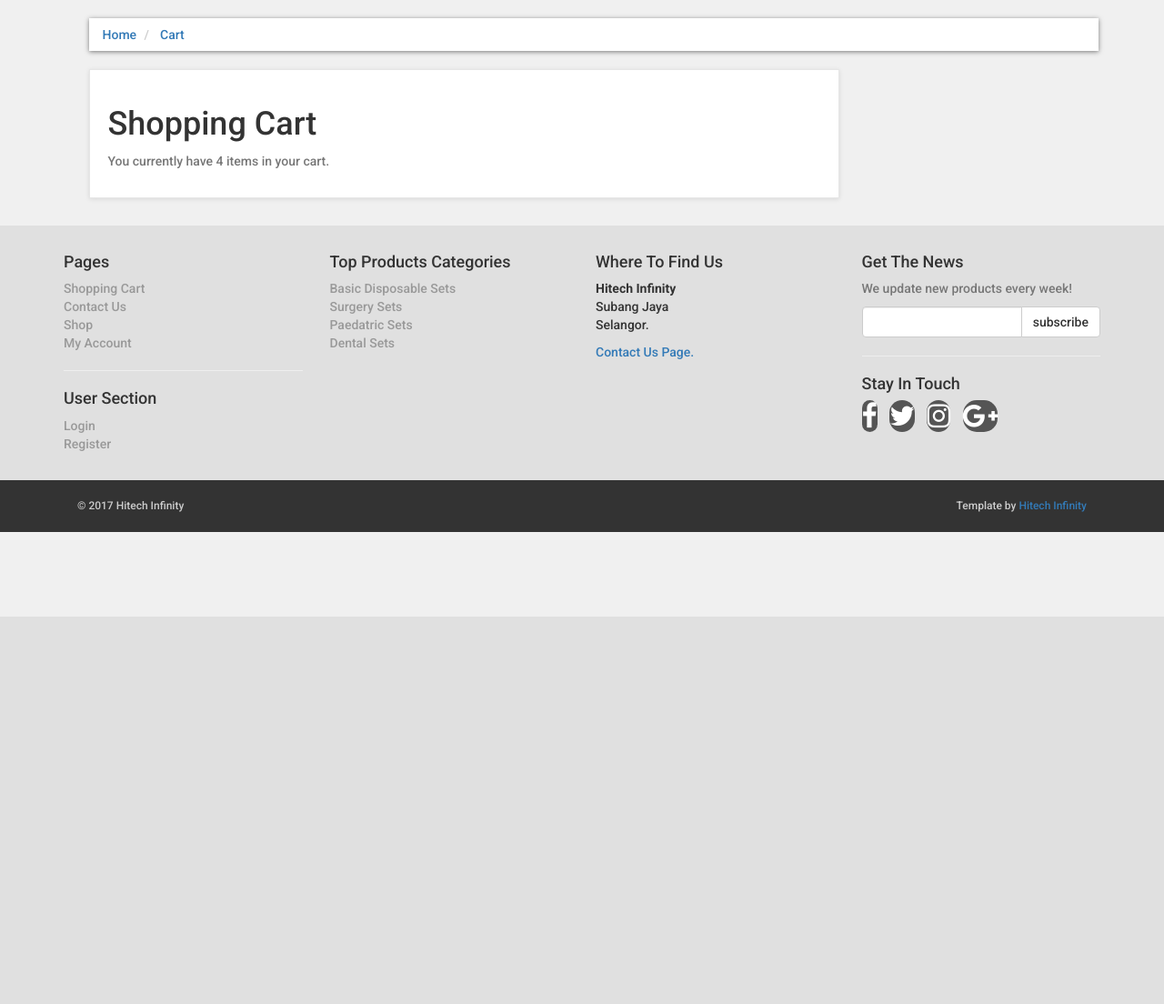
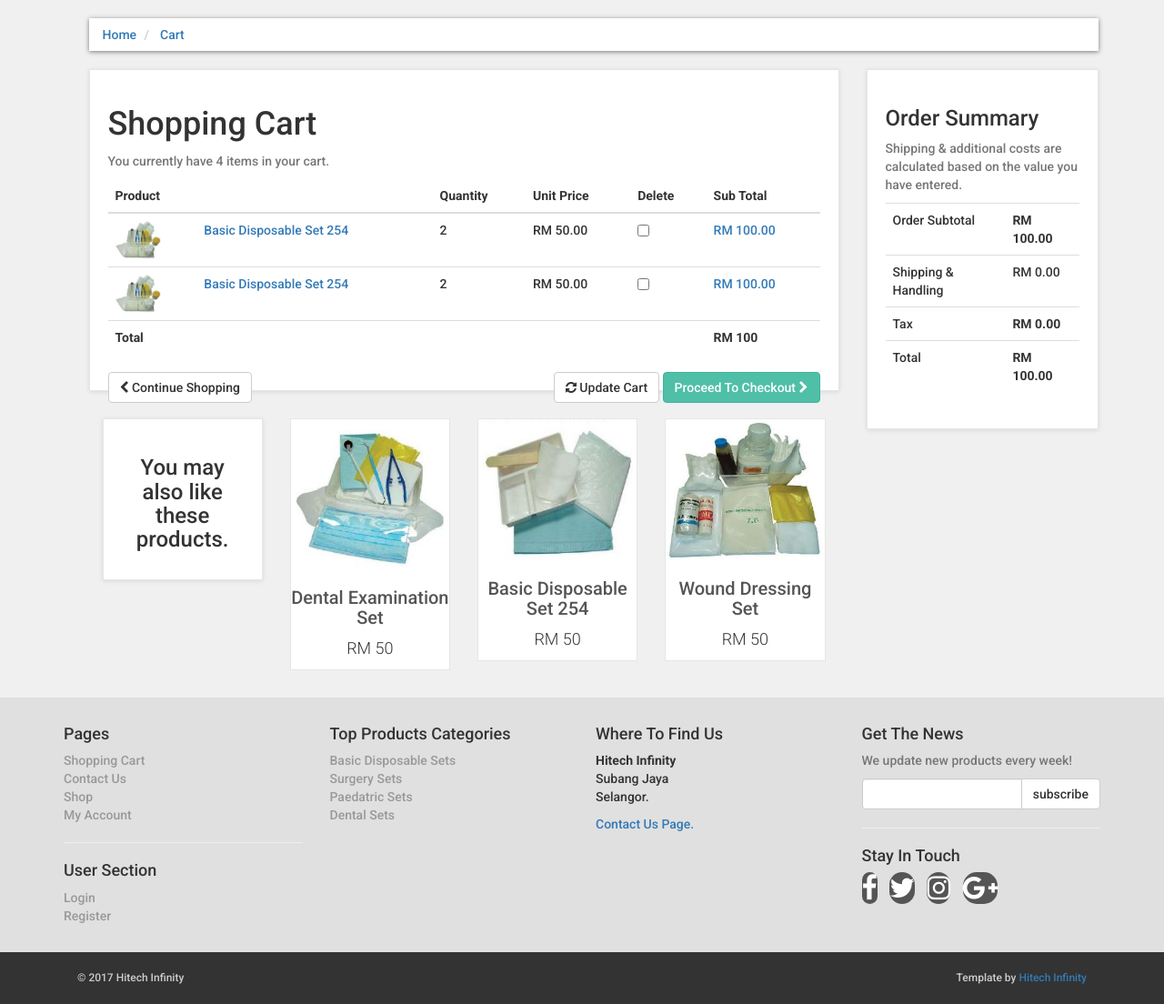
Before and after one commit to sharvinbala/e-commerce, a PHP site: page /cart.php in a window 1280 px wide. Shown: the part 122-1226 px from the top of the page at 91% size. Before the commit the page ends 800 px from the top, so only its background shows below. Run offline with PHP 8.4, Linux system fonts and the light colour scheme.

Commit message:
created order summary, buttons in the cart.php havent style

```diff
--- a/cart.php
+++ b/cart.php
@@ -152,20 +152,171 @@
 				</li>
 			</ul><!-- breadcrumb starts -->
 		</div><!-- col md 12 ends -->
-
-
 		<div class="col-md-9" id="cart"><!-- col md 9 start -->
 			<div class="box"><!-- box start -->
 				<form action="cart.php" method="post" enctype="multipart-form-data"><!--form starts -->
 					<h1>Shopping Cart</h1>
 					<p class="text-muted">You currently have 4 items in your cart.</p>
 						<div class="table-responsive"><!--table responsive starts -->
+							<table class="table"><!--table starts -->
+								<thead><!-- thead starts -->
+									<tr>
+										<th colspan="2">Product</th>
+										<th>Quantity</th>
+										<th>Unit Price</th>
+										<th colspan="1">Delete</th>
+										<th colspan="2">Sub Total</th>
+									</tr>
+								</thead><!-- thead ends -->
+									<tbody><!--tbody starts -->
+										<tr><!--tr starts -->
+											<td>
+												<img src="admin_area/product_images/cat set.jpg" class="img-responsive">
+											</td>
+											<td>
+												<a href="#">Basic Disposable Set 254</a>
+											</td>
+											<td>
+												2
+											</td>
+											<td>
+												RM 50.00
+											</td>
+											 <td>
+												<input type="checkbox" name="remove[]">
+											</td>
+											<td>
+												<a href="#">RM 100.00</a>
+											</td>
+										</tr><!--tr ends -->
+										<tr><!--tr starts -->
+											<td>
+												<img src="admin_area/product_images/cat set.jpg" class="img-responsive">
+											</td>
+											<td>
+												<a href="#">Basic Disposable Set 254</a>
+											</td>
+											<td>
+												2
+											</td>
+											<td>
+												RM 50.00
+											</td>
+											 <td>
+												<input type="checkbox" name="remove[]">
+											</td>
+											<td>
+												<a href="#">RM 100.00</a>
+											</td>
+										</tr><!--tr ends -->
 
+									</tbody><!--tbody ends -->
+									<tfoot><!--tfoot starts -->
+										<tr>
+											<th colspan="5">Total</th>
+											<th colspan="2">RM 100</th>
+										</tr>
+									</tfoot><!--tfoot ends -->
+							</table><!--table ends -->
 						</div><!--table responsive ends -->
+
+						<div class="box-footer"><!--box-footer starts -->
+							<div class="pull-left"><!--pull-left starts -->
+								<a href="index.php" class="btn btn-default">
+									<i class="fa fa-chevron-left"></i> Continue Shopping
+								</a>
+							</div><!--pull left ends	 -->
+								<div class="pull-right"><!--pull-right starts -->
+									<button class="btn btn-default" type="submit" name="update" value="Update Cart">
+										<i class="fa fa-refresh"></i> Update Cart
+									</button>
+
+<a href="checkout.php" class="btn btn-primary">
+Proceed To Checkout <i class="fa fa-chevron-right"></i>
+</a>
+
+								</div><!--pull-right starts -->
+						</div><!--box-footer ends -->
 				</form><!--form ends -->
 			</div><!-- box ends -->
+
+			<div id="row same-height-row"><!--row same-height-row ends -->
+		<div class="col-md-3 col-sm-6"><!--col-md-3 col-sm-6 stards -->
+			<div class="box same-height headline"><!--box same-height headline stards -->
+				<h3 class="text-center">You may also like these products.</h3>
+			</div><!--box same-height headline ends -->
+		</div><!--col-md-3 col-sm-6 ends -->
+
+		<div class="center-responsive col-md-3 col-sm-6"><!--center-responsive col-md-3 col-sm-6 starts-->
+			<div class="product same-height"><!--product same-height starts -->
+				<a href="details.php">
+					<img src="admin_area/product_images/dental examination set.jpg" class="img-responsive">
+				</a>
+					<div class="text"><!--text starts -->
+						<h3><a href="details.php">Dental Examination Set</a></h3>
+						<p class="price">RM 50</p>
+					</div><!--text ends -->
+			</div><!--product same-height ends -->
+		</div><!--center-responsive col-md-3 col-sm-6 ends-->
+
+		<div class="center-responsive col-md-3 col-sm-6"><!--center-responsive col-md-3 col-sm-6 starts-->
+			<div class="product same-height"><!--product same-height starts -->
+				<a href="details.php">
+					<img src="admin_area/product_images/ofs1.jpg" class="img-responsive">
+				</a>
+					<div class="text"><!--text starts -->
+						<h3><a href="details.php">Basic Disposable Set 254</a></h3>
+						<p class="price">RM 50</p>
+					</div><!--text ends -->
+			</div><!--product same-height ends -->
+		</div><!--center-responsive col-md-3 col-sm-6 ends-->
+
+		<div class="center-responsive col-md-3 col-sm-6"><!--center-responsive col-md-3 col-sm-6 starts-->
+			<div class="product same-height"><!--product same-height starts -->
+				<a href="details.php">
+					<img src="admin_area/product_images/wound dressing.jpg" class="img-responsive">
+				</a>
+					<div class="text"><!--text starts -->
+						<h3><a href="details.php">Wound Dressing Set</a></h3>
+						<p class="price">RM 50</p>
+					</div><!--text ends -->
+			</div><!--product same-height ends -->
+		</div><!--center-responsive col-md-3 col-sm-6 ends-->
+	</div><!--row same-height-row ends -->
 		</div><!-- col-md 9 ends -->
 
+		<div class="col-md-3"><!--col md 3 starts -->
+			<div class="box" id="order-summary"><!--box starts -->
+				<div class="box-header"><!--box header starts -->
+					<h3>Order Summary</h3>
+				</div><!--box-header ends -->
+					<p class="text-muted">
+						Shipping & additional costs are calculated based on the value you have entered.
+					</p>
+				<div class="table-responsive"><!--table responsive starts -->
+					<table class="table"><!--table starts -->
+						<tbody>
+							<tr>
+								<td>Order Subtotal</td>
+								<th>RM 100.00</th>
+							</tr>
+							<tr>
+								<td>Shipping & Handling</td>
+								<td>RM 0.00</td>
+							</tr>
+							<tr>
+								<td>Tax</td>
+								<th>RM 0.00</th>
+							</tr>
+							<tr class="total">
+								<td>Total</td>
+								<th>RM 100.00</th>
+							</tr>
+						</tbody>
+					</table><!--table ends -->
+				</div><!--table responsive ends -->
+			</div><!--box ends -->
+		</div><!--col md 3 ends -->
 
 		<!--Footer starts officially -->
 		</div><!-- container ends -->
--- a/styles/style.css
+++ b/styles/style.css
@@ -411,9 +411,13 @@ breadcrumb > li + li:before
 
 }
 
+/* cart page styles */
 
+#content #cart .table tbody tr td img
+{
+	width: 50px;
 
-
+}
 
 
 
```
